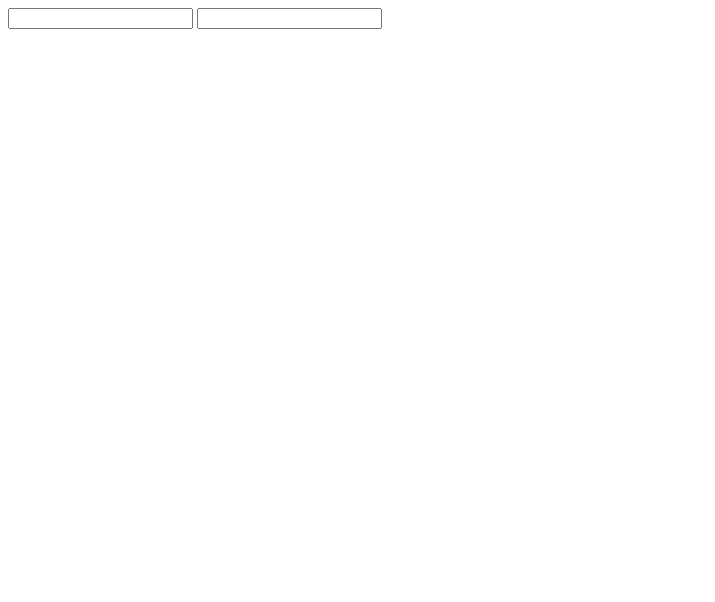
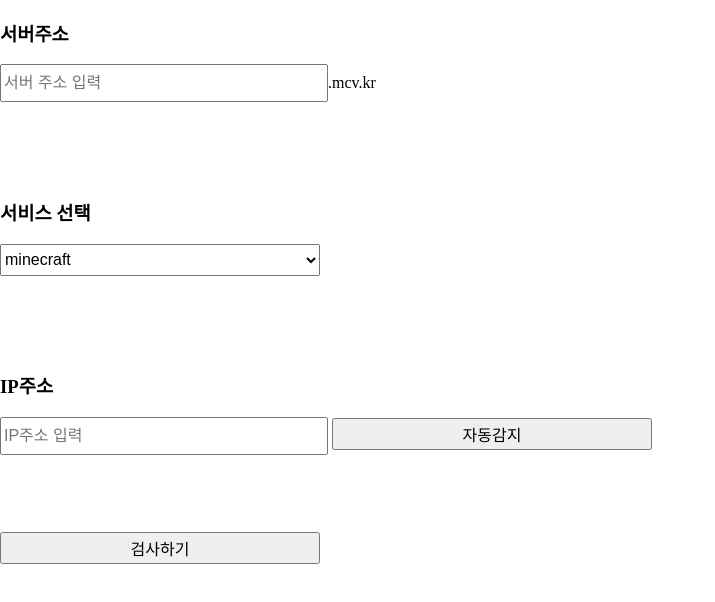
Before and after one commit to moomoo3050/mcv.kr-checker, a plain HTML site: page index.html in a window 1280 px wide. Shown: the whole page, without its empty margins (0-715 px from the left). Drawn offline with Linux system fonts and the light colour scheme.

Commit message:
modified:   index.html 	modified:   main.css 	modified:   main.js

```diff
--- a/index.html
+++ b/index.html
@@ -10,14 +10,32 @@ Cloudflare DoH 로 A, SRV레코드 받아오기
 <html>
     <head>
         <script src="main.js"></script>
-        <link rel="main.css" />
+        <link rel="stylesheet" href="main.css" />
         <meta charset="utf-8">
     </head>
     <body>
         <div id="container"> <!-- Grid -->
             <div id="form"> <!-- 입력란 -->
-                <input type="text" name="서버 주소 입력" id="sv-addr">
-                <input type="text" name="IP 주소 입력" id="ip">
+                <div> <!-- 서버주소 입력란 -->
+                    <h3>서버주소</h3>
+                    <input type="text" name="sv-addr" id="sv-addr" placeholder="서버 주소 입력">.mcv.kr
+                </div>
+                <div><!-- 서비스 선택란 -->
+                    <h3>서비스 선택</h3>
+                    <select name="service" id="service">
+                        <option value="minecraft">minecraft</option>
+                    </select>
+                </div>
+                <!-- IP주소 입력란 -->
+                <div>
+                    <h3>IP주소</h3>
+                    <input type="text" name="IP" id="ip" placeholder="IP주소 입력">
+                    <button type="button">자동감지</button>
+                </div>
+                <button type="button">검사하기</button>
+                <h1> </h1>
+                <h2> </h2>
+            </div>
             <div id="progress"> <!-- 추후 만들 진행도 -->
 
             </div>
--- a/main.css
+++ b/main.css
@@ -0,0 +1,21 @@
+#form{
+    display: flex;
+    flex-direction: column;
+    justify-content: space-between;
+    height: 100%;
+}
+select,option,button,input{
+    width: 20em;
+    height: 2em;
+    outline: none;
+    font-size: 1em;;
+}
+body, html{
+    margin: 0;
+    width: 100%;
+    height: 100%;
+}
+#container{
+    width: 100%;
+    height: 100%;
+}
--- a/main.js
+++ b/main.js
@@ -5,10 +5,26 @@ async function getDNS(domain, type, service){
         .then(data=>{ return (data.Answer[0].data); }); // return ip
     } else if (type === "SRV") {
         // mcv.kr은 TCP연결을 지원하지 않기에 추후 수정 예정
-        fetch(`https://1.1.1.1/dns-query?name=_${service}._tcp.moomoo3050.mcv.kr&type=SRV`, {headers: {"accept": "application/dns-json"}})
+        await fetch(`https://1.1.1.1/dns-query?name=_${service}._tcp.moomoo3050.mcv.kr&type=SRV`, {headers: {"accept": "application/dns-json"}})
         .then(response=>response.json())
-        .then(data=>{ console.log(data.Answer[0].data.split(' ').at(-1)); })
+        .then(data=>{ return data.Answer[0].data.split(' ').at(-1); });
     } else {
-        alert("오류")
+        alert("오류");
     }
 }
+
+async function getIPaddr(){
+    await fetch('https://api.ipify.org?format=json')
+    .then(response=>response.json())
+    .then(data=>{ return (data.ip); });
+}
+
+async function getMCVKRInfo(){
+    await fetch(`https://1.1.1.1/dns-query?name=_${service}._tcp.moomoo3050.mcv.kr&type=SRV`, {headers: {"accept": "application/dns-json"}})
+        .then(response=>response.json())
+        .then(data=>{ return data.Answer[0].data.split(' ').at(-2); });
+}
+
+function check(){
+
+}
```
